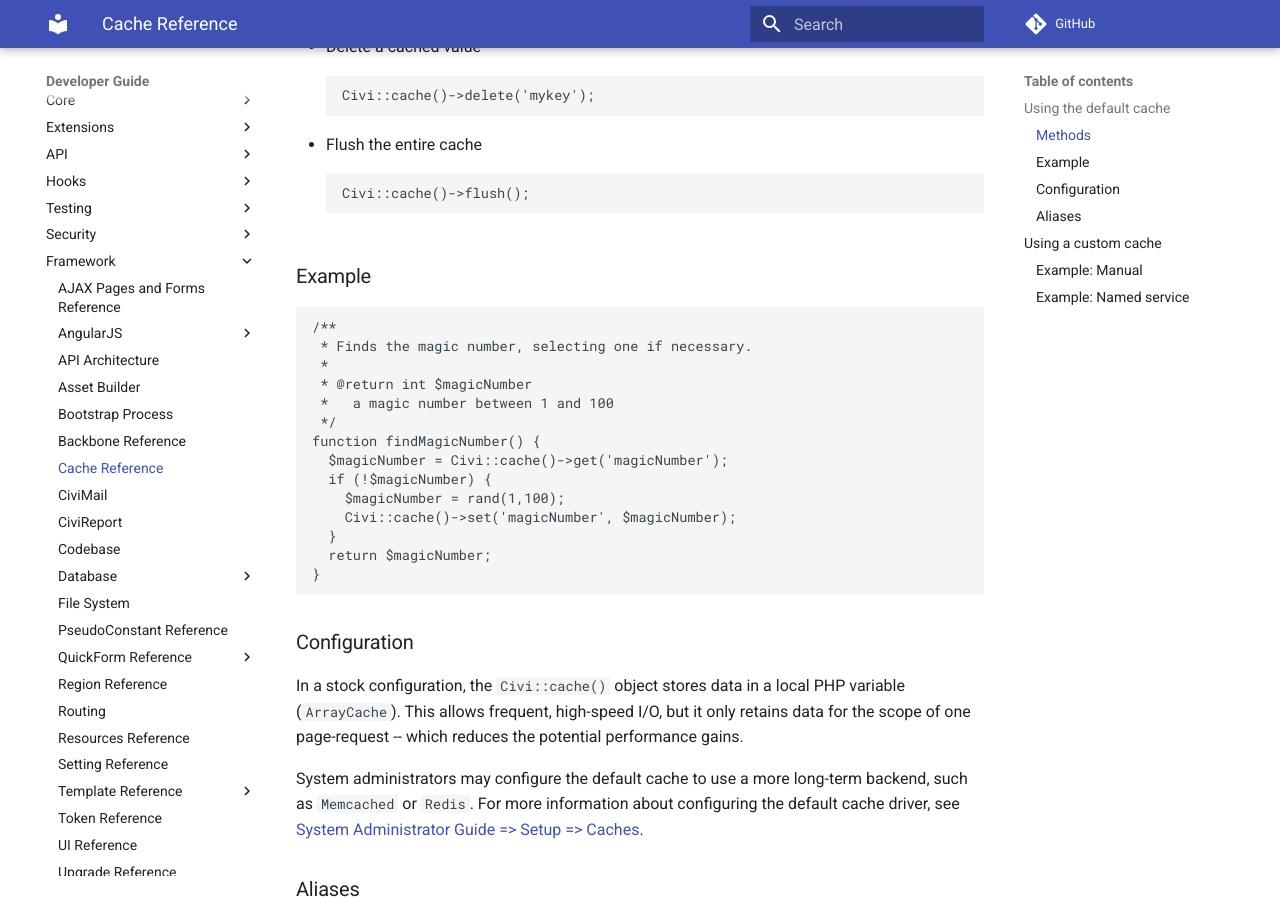
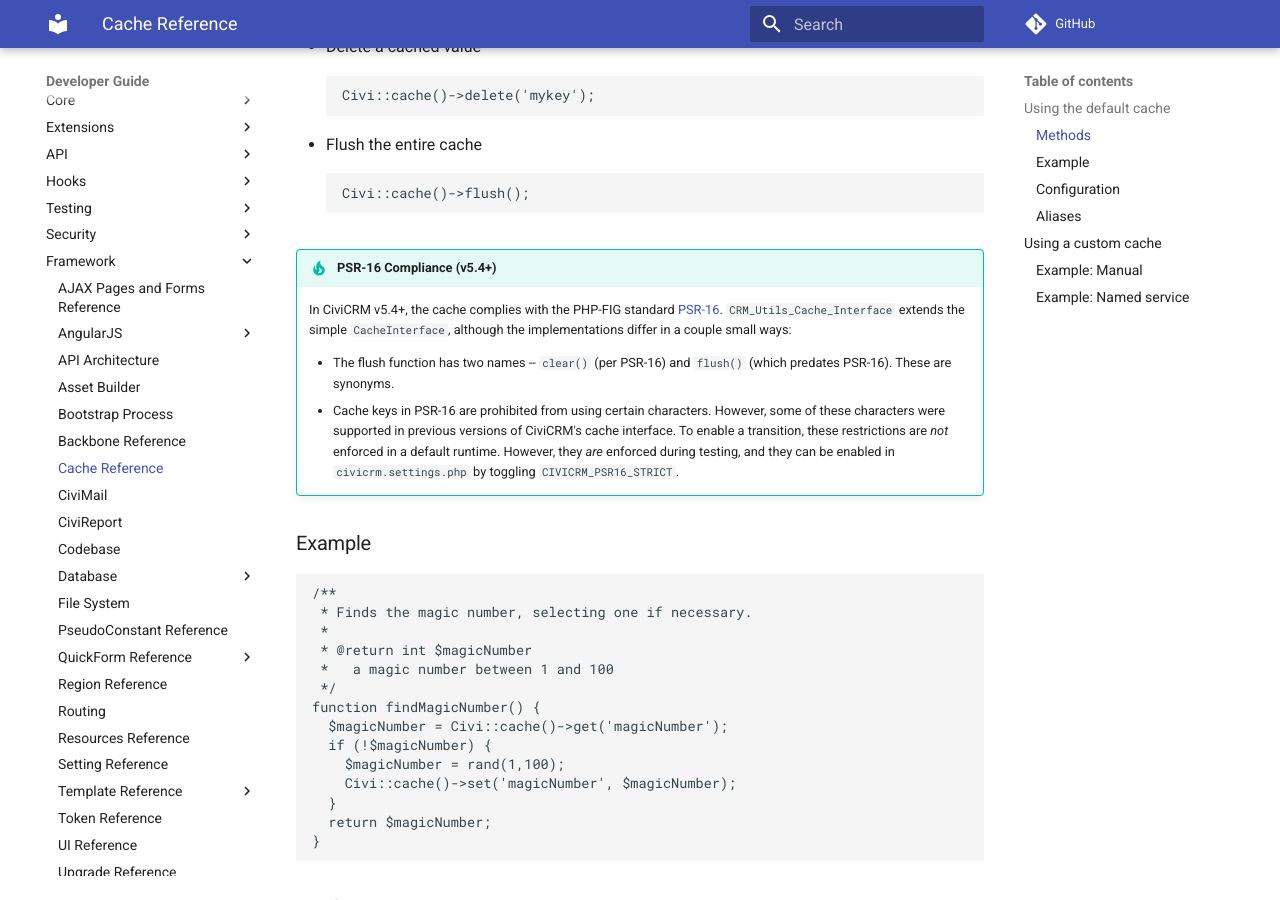
Before and after one commit to civicrm/civicrm-dev-docs, an MkDocs documentation site: the page built from docs/framework/cache.md, in a window 1280 px wide and 900 px high, scrolled down 596 px. Built offline with MkDocs 1.6.1 and Material for MkDocs 9.7.7, drawn with Linux system fonts in a browser that asks for light colours; comment, search, counter and statistics services are not loaded; old or Windows-style settings are respelled for this version of MkDocs.

Commit message:
cache.md - Add section on PSR-16

````diff
--- a/docs/framework/cache.md
+++ b/docs/framework/cache.md
@@ -31,6 +31,13 @@
     ```php
     Civi::cache()->flush();
     ```
+
+!!! tip "PSR-16 Compliance (v5.4+)"
+
+    In CiviCRM v5.4+, the cache complies with the PHP-FIG standard [PSR-16](https://www.php-fig.org/psr/psr-16/). `CRM_Utils_Cache_Interface` extends the simple `CacheInterface`, although the implementations differ in a couple small ways:
+
+    * The flush function has two names -- `clear()` (per PSR-16) and `flush()` (which predates PSR-16). These are synonyms.
+    * Cache keys in PSR-16 are prohibited from using certain characters.  However, some of these characters were supported in previous versions of CiviCRM's cache interface.  To enable a transition, these restrictions are *not* enforced in a default runtime. However, they *are* enforced during testing, and they can be enabled in `civicrm.settings.php` by toggling `CIVICRM_PSR16_STRICT`.
 
 ### Example
 
````
